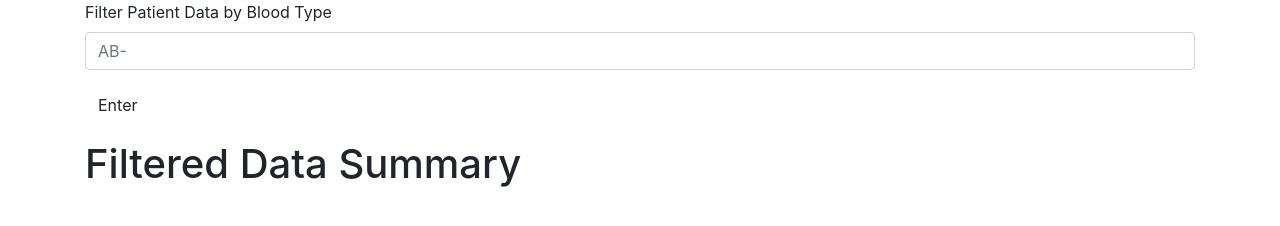
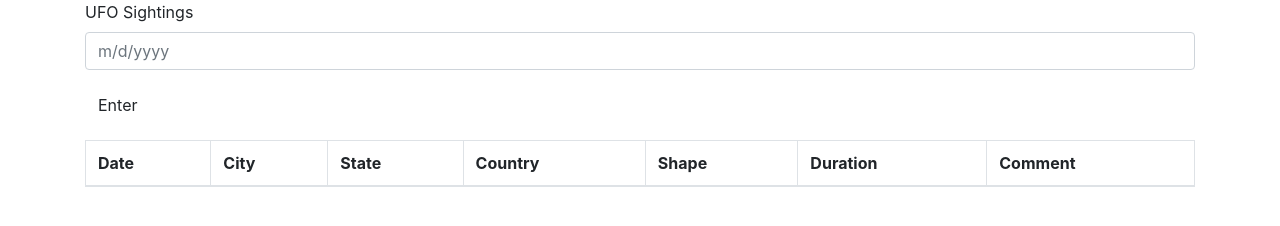
Before and after one commit to myfanwybr/javascript-challenge, a plain HTML site: page UFO-level-1/index.html in a window 1280 px wide. Drawn offline with nearby package versions, Linux system fonts and the light colour scheme.

Commit message:
Update index.html

```diff
--- a/UFO-level-1/index.html
+++ b/UFO-level-1/index.html
@@ -4,7 +4,7 @@
   <meta charset="UTF-8">
   <meta name="viewport" content="width=device-width, initial-scale=1.0">
   <meta http-equiv="X-UA-Compatible" content="ie=edge">
-  <title>Forms</title>
+  <title>UFO Sightings</title>
   <link rel="stylesheet" href="https://maxcdn.bootstrapcdn.com/bootswatch/3.3.7/superhero/bootstrap.min.css">
   <script src="https://d3js.org/d3.v5.min.js"></script>
   <script src="https://cdnjs.cloudflare.com/ajax/libs/mathjs/5.0.0/math.min.js"></script>
@@ -16,22 +16,30 @@
       <div class="col-md-12">
         <form id="form">
           <div class="form-group">
-            <label for="patient-form">Filter Patient Data by Blood Type</label>
-            <input class="form-control" id="patient-form-input" name="patient-form" type="text" placeholder="AB-">
+            <label for="patient-form">UFO Sightings</label>
+            <input class="form-control" id="input-feild" name="patient-form" type="text" placeholder="m/d/yyyy">
           </div>
           <button id="button" type="button" class="btn btn-default">Enter</button>
         </form>
       </div>
     </div>
-    <div class="row">
-      <div class="col-md-12">
-        <h1>Filtered Data Summary</h1>
-        <ul class="summary"></ul>
-      </div>
-    </div>
-  </div>
-</body>
-<script src="data.js"></script>
-<script src="app.js"></script>
+    <table class="table table-bordered">
+        <thead>
+          <tr>
+            <th scope="col">Date</th>
+            <th scope="col">City</th>
+            <th scope="col">State</th>
+            <th scope="col">Country</th>
+            <th scope="col">Shape</th>
+            <th scope="col">Duration</th>
+            <th scope="col">Comment</th>
+          </tr>
+        </thead>
+        <tbody>
+        </tbody>
+      </table>
+
+<script src=".\static\js\data.js"></script>
+<script src=".\static\js\app.js"></script>
 
 </html>
```
